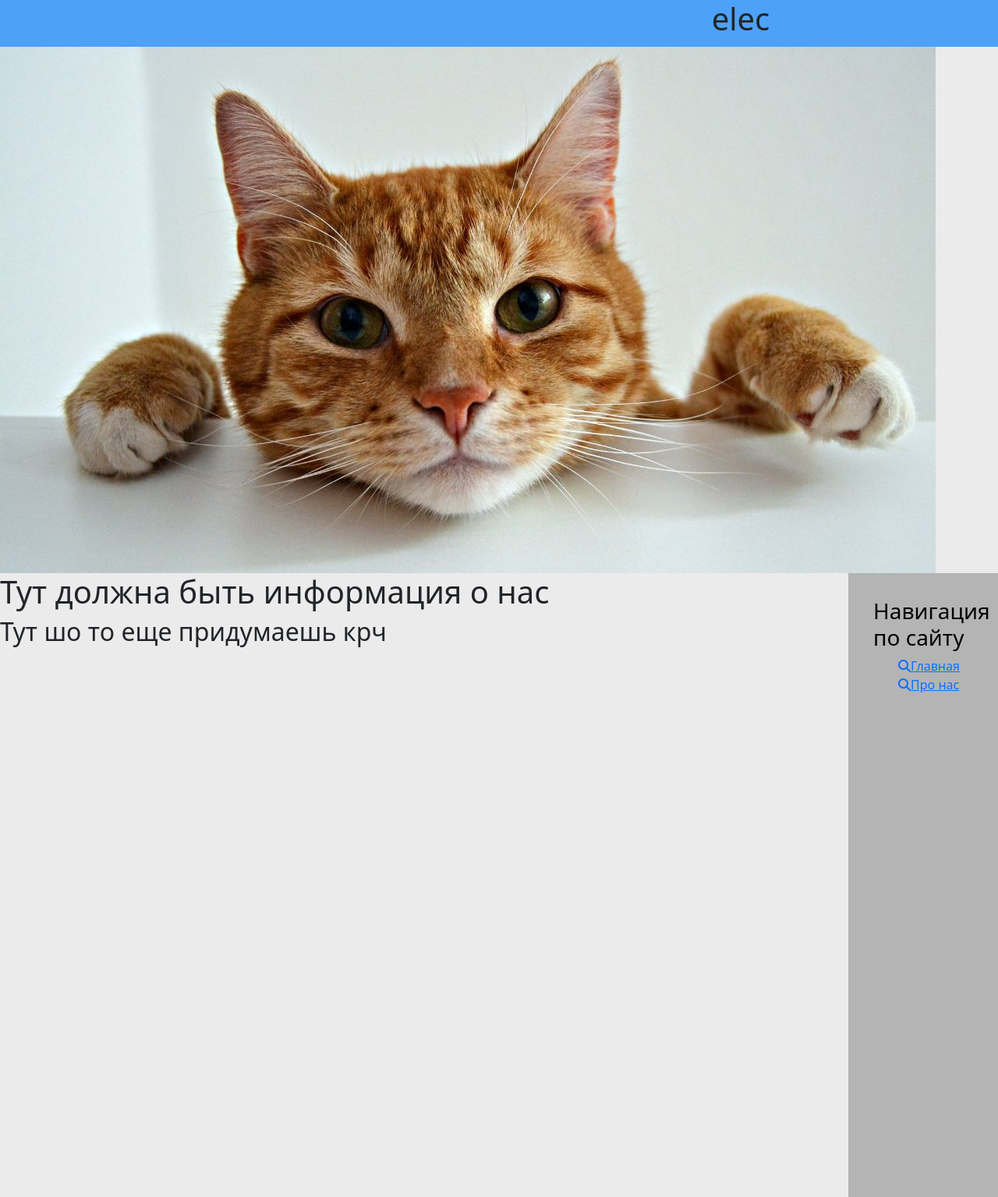
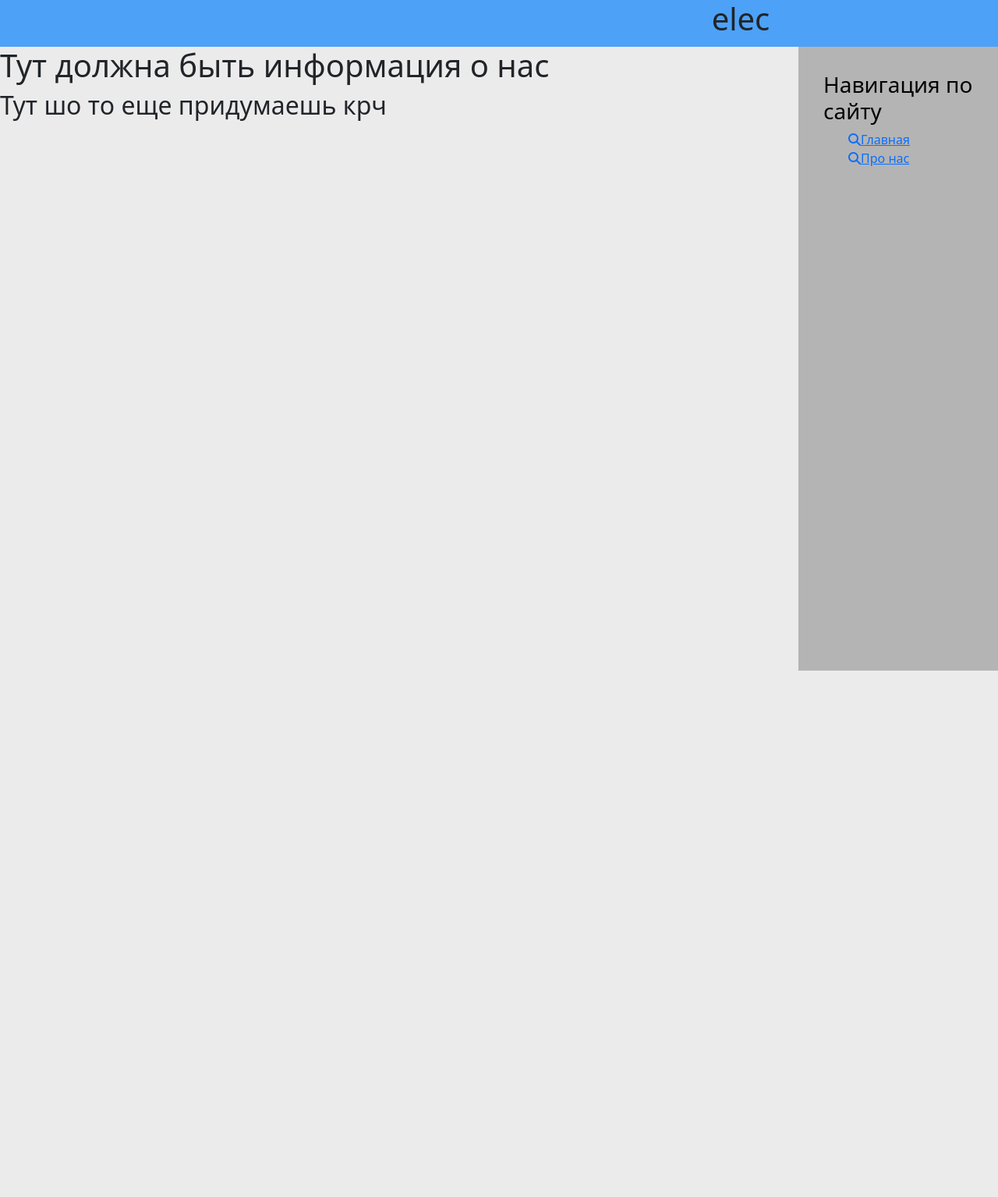
Before and after one commit to tr0ublekat/elec, a Django app: template main/templates/main/about.html in a window 1280 px wide; the page is wider, and only the part inside the window is pictured. Shown: that part at 78% size. After the commit the page ends 860 px from the top of that part, so only its background shows below. Run offline with Django 4.2, Linux system fonts and the light colour scheme; the template is opened without the code that fills it, so the values that code supplies are empty.

Commit message:
delete cat

```diff
--- a/main/static/main/css/main.css
+++ b/main/static/main/css/main.css
@@ -5,7 +5,7 @@ body{
 aside{
     float:right;
     background: rgb(180, 180, 180);
-    width: 15%;
+    width: 20%;
     padding: 2.5%;
     height: 100vh;
     color:black;
--- a/main/templates/main/layout.html
+++ b/main/templates/main/layout.html
@@ -14,8 +14,6 @@
 
         <div id="shapka"><center><h1>elec</h1></center></div>
 
-        <img src="{% static 'main/images/cat.jpg' %}" alt="">
-
         <aside>
             <h3>Навигация по сайту</h3>
 
```
